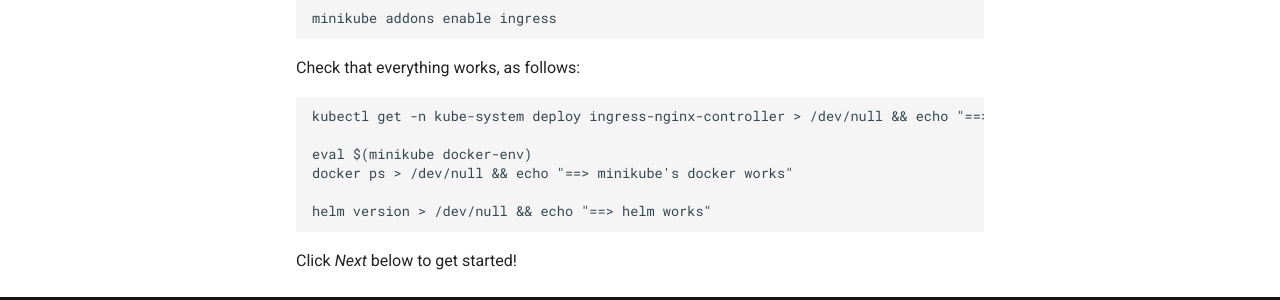
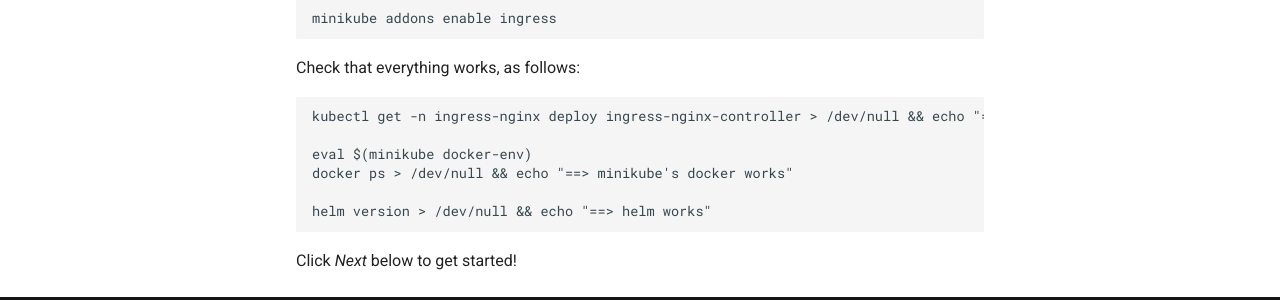
Before and after one commit to elastisys/tutorial-friends-with-kubernetes, an MkDocs documentation site: the page built from docs/index.md, in a window 1280 px wide and 900 px high, scrolled down 850 px. Shown: the part 538-838 px from the top of the window. Built offline with MkDocs 1.6.1 and Material for MkDocs 9.7.7, drawn with Linux system fonts in a browser that asks for light colours; comment, search, counter and statistics services are not loaded.

Commit message:
Update index.md

````diff
--- a/docs/index.md
+++ b/docs/index.md
@@ -54,7 +54,7 @@
 Check that everything works, as follows:
 
 ```
-kubectl get -n kube-system deploy ingress-nginx-controller > /dev/null && echo "==> kubectl and minikube work"
+kubectl get -n ingress-nginx deploy ingress-nginx-controller > /dev/null && echo "==> kubectl and minikube work"
 
 eval $(minikube docker-env)
 docker ps > /dev/null && echo "==> minikube's docker works"
````
